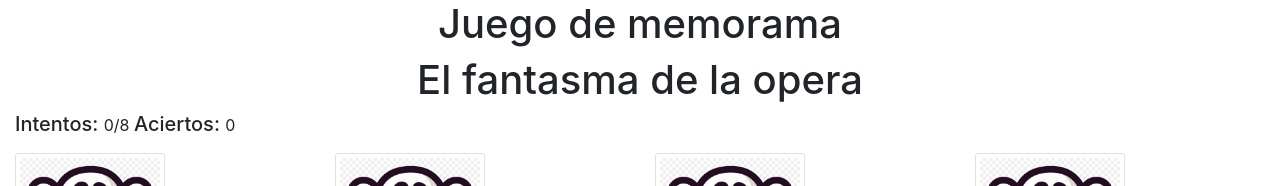
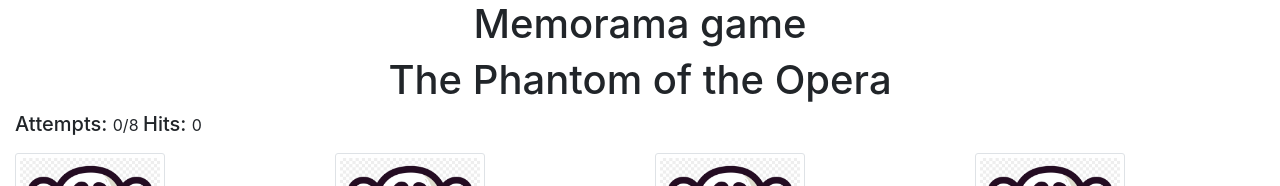
Before and after one commit to MoyPerez6/El_Fantasma_De_La_Opera, a plain HTML site: page index.html in a window 1280 px wide. Shown: the top 186 px of the page. Drawn offline with Linux system fonts and the light colour scheme.

Commit message:
Add files via upload

```diff
--- a/index.html
+++ b/index.html
@@ -6,7 +6,7 @@
             name="viewport"
             content="width=device-width, initial-scale=1,shrink-to-fit=no">
         <meta name="description" content="Jugar memorama en línea">
-        <title>Memorama de El fantasma de la opera</title>
+        <title>The Phantom of the Opera</title>
         <link href="./css/bootstrap.min.css" rel="stylesheet">
         <link href="./css/style.css" rel="stylesheet">
     </head>
@@ -14,11 +14,11 @@
         <main role="main" class="container-fluid" id="app">
             <div class="row">
                 <div class="col-12">
-                    <h1 class="text-center">Juego de memorama</h1>
-                    <h1 class="text-center">El fantasma de la opera</h1>
+                    <h1 class="text-center">Memorama game</h1>
+                    <h1 class="text-center">The Phantom of the Opera</h1>
                     <p>
-                        <span class="h5">Intentos: </span>
-                        {{intentos}}/{{MAXIMOS_INTENTOS}}&nbsp;<span class="h5">Aciertos:
+                        <span class="h5">Attempts: </span>
+                        {{intentos}}/{{MAXIMOS_INTENTOS}}&nbsp;<span class="h5">Hits:
                         </span> {{aciertos}}
                     </p>
                 </div>
```
